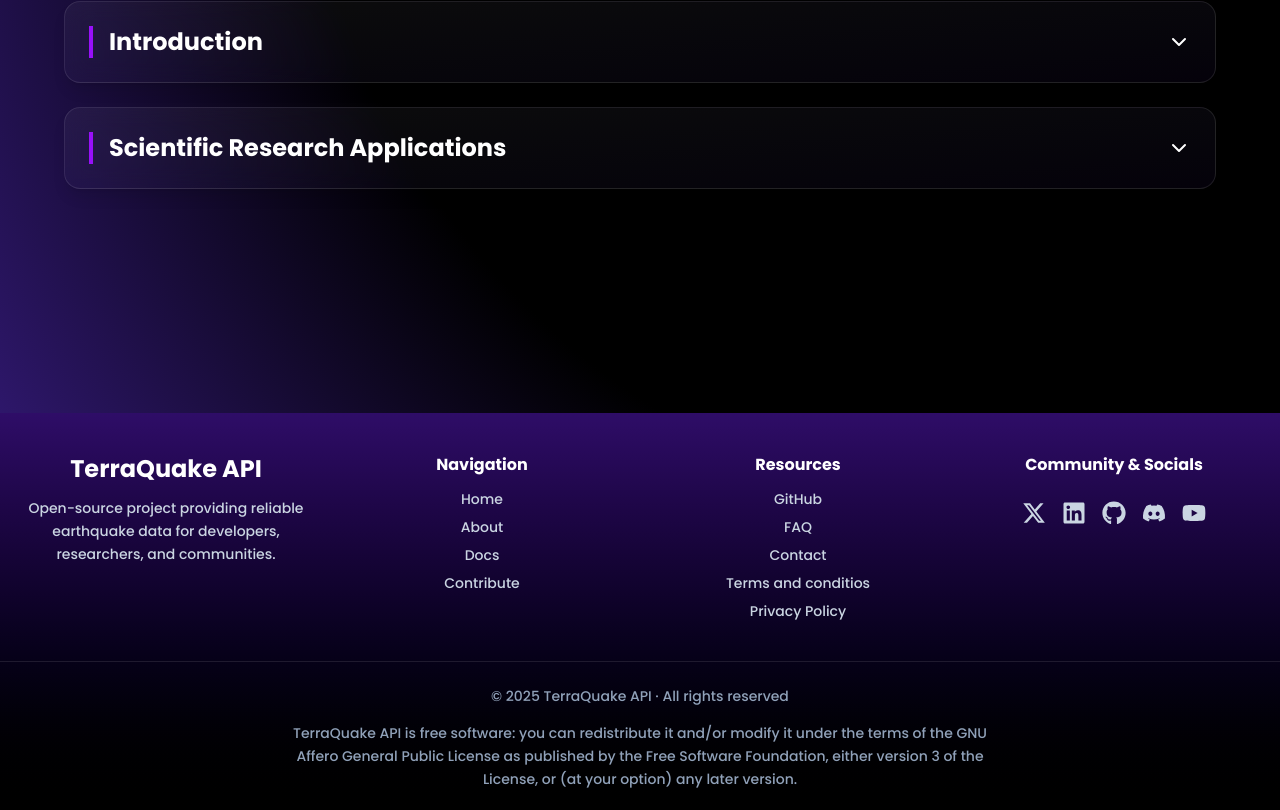
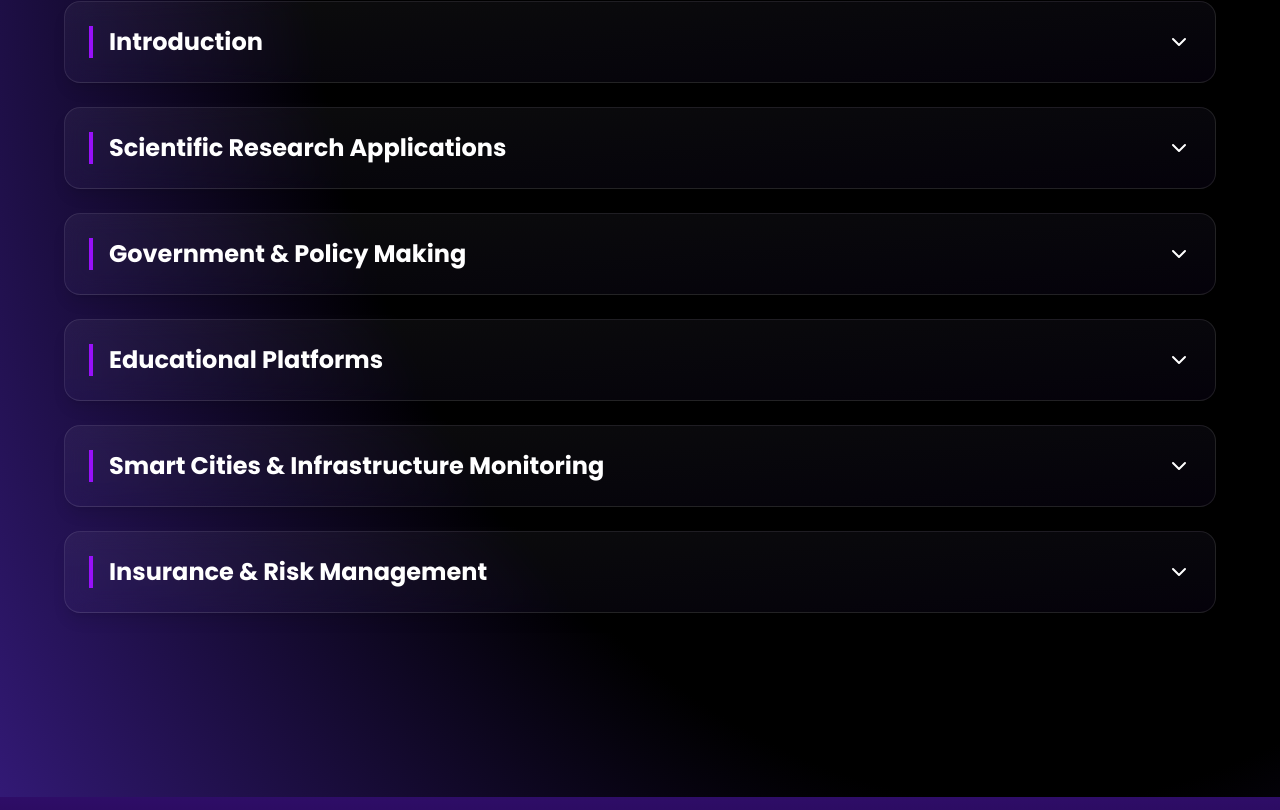
Before and after one commit to yash25hemnani/TerraQuakeApi, a React (Vite) app in the folder frontend/: page /use-cases in a window 1280 px wide. Shown: the part 491-1301 px from the top of the page. Built offline with nearby package versions, Linux system fonts and the light colour scheme; no server answers.

Commit message:
Add more useCAse

```diff
--- a/frontend/src/pages/useCases/useCases.jsx
+++ b/frontend/src/pages/useCases/useCases.jsx
@@ -1,31 +1,79 @@
-import { useState } from 'react';
-import MetaData from '@pages/noPage/metaData';
-import { FiChevronDown } from 'react-icons/fi';
+import { useState } from "react";
+import MetaData from "@pages/noPage/metaData";
+import { FiChevronDown } from "react-icons/fi";
 
 export default function UseCases() {
   const useCaseDocs = [
     {
-      title: 'Introduction',
+      title: "Introduction",
       content:
-        'This section describes the real-world applications of TerraQuake API. Here is what it does:',
+        "This section describes the real-world applications of TerraQuake API. Here is what it does:",
       points: [
-        'Open to developers, researchers, and organizations.',
-        'Enables building applications for earthquake early warning systems.',
-        'Supports educational tools to teach about seismic activity.',
-        'Helps monitor infrastructure and safety in real-time.',
-        'Assists in disaster prevention and preparedness planning.',
+        "Open to developers, researchers, and organizations.",
+        "Enables building applications for earthquake early warning systems.",
+        "Supports educational tools to teach about seismic activity.",
+        "Helps monitor infrastructure and safety in real-time.",
+        "Assists in disaster prevention and preparedness planning.",
       ],
     },
     {
-      title: 'Scientific Research Applications',
+      title: "Scientific Research Applications",
       content:
-        'This section describes how TerraQuakeAPI can be leveraged for scientific research in seismology and related fields. Here is what it enables researchers to do -',
+        "This section describes how TerraQuakeAPI can be leveraged for scientific research in seismology and related fields. Here is what it enables researchers to do -",
       points: [
-        'Monitor seismic patterns and trends in real-time for academic and applied research.',
-        'Conduct studies on earthquake probability, frequency, and impact modeling.',
-        'Integrate data seamlessly with analytical tools like MATLAB, Python, and R for deeper analysis.',
-        'Support thesis projects, publications, and research reports on seismic activity.',
-        'Assist in modeling and simulation of earthquake scenarios for research purposes.',
+        "Monitor seismic patterns and trends in real-time for academic and applied research.",
+        "Conduct studies on earthquake probability, frequency, and impact modeling.",
+        "Integrate data seamlessly with analytical tools like MATLAB, Python, and R for deeper analysis.",
+        "Support thesis projects, publications, and research reports on seismic activity.",
+        "Assist in modeling and simulation of earthquake scenarios for research purposes.",
+      ],
+    },
+    {
+      title: "Government & Policy Making",
+      content:
+        "Governments and policymakers can leverage TerraQuake API to ensure safety, compliance, and better disaster response:",
+      points: [
+        "Develop public dashboards for earthquake activity and alerts.",
+        "Enable national disaster management agencies to make faster, data-driven decisions.",
+        "Assist in zoning and land-use policies with earthquake risk maps.",
+        "Provide transparency through open data access for citizens.",
+        "Support law enforcement and emergency protocols in high-risk areas.",
+      ],
+    },
+    {
+      title: "Educational Platforms",
+      content:
+        "The API can help build interactive and engaging learning tools for schools, universities, and online platforms:",
+      points: [
+        "Create simulations that demonstrate seismic waves and fault lines.",
+        "Enable students to track live earthquake activity globally.",
+        "Integrate into e-learning platforms to teach natural disaster management.",
+        "Provide datasets for academic assignments and experiments.",
+        "Gamify seismic learning with quizzes and real-time earthquake data.",
+      ],
+    },
+    {
+      title: "Smart Cities & Infrastructure Monitoring",
+      content:
+        "TerraQuake API can be integrated with IoT and smart city applications to improve safety and infrastructure resilience:",
+      points: [
+        "Enable smart building systems to react automatically to seismic activity (e.g., shut off gas lines).",
+        "Provide city planners with long-term seismic trend insights.",
+        "Integrate with traffic and transport systems for emergency rerouting.",
+        "Assist in monitoring structural health of bridges, tunnels, and skyscrapers.",
+        "Support smart city resilience planning against natural disasters.",
+      ],
+    },
+    {
+      title: "Insurance & Risk Management",
+      content:
+        "Insurance companies and financial institutions can benefit from seismic data for better planning and claims processing:",
+      points: [
+        "Assess risk exposure for properties and infrastructure in earthquake-prone areas.",
+        "Enable dynamic adjustment of insurance policies based on seismic activity.",
+        "Provide real-time alerts for faster claim validation after earthquakes.",
+        "Assist in financial forecasting related to natural disaster damages.",
+        "Support predictive models to minimize long-term financial risks.",
       ],
     },
   ];
@@ -37,10 +85,7 @@ export default function UseCases() {
 
   return (
     <>
-      <MetaData
-        title="Use Cases"
-        description="Use Cases for TerraQuake API"
-      />
+      <MetaData title="Use Cases" description="Use Cases for TerraQuake API" />
       <section className="relative z-30 w-full min-h-screen px-6 py-20">
         {/* Page header */}
         <div className="flex flex-col justify-center items-center mb-16">
@@ -71,14 +116,14 @@ export default function UseCases() {
                 </h2>
                 <FiChevronDown
                   className={`text-white text-2xl transition-transform duration-300 ${
-                    expandedIndex === index ? 'rotate-180' : ''
+                    expandedIndex === index ? "rotate-180" : ""
                   }`}
                 />
               </div>
 
               <div
                 className={`overflow-hidden transition-all duration-500 ${
-                  expandedIndex === index ? 'max-h-96 mt-4' : 'max-h-0'
+                  expandedIndex === index ? "max-h-96 mt-4" : "max-h-0"
                 }`}
               >
                 <p className="text-gray-300 leading-relaxed text-sm md:text-base mb-1">
```
